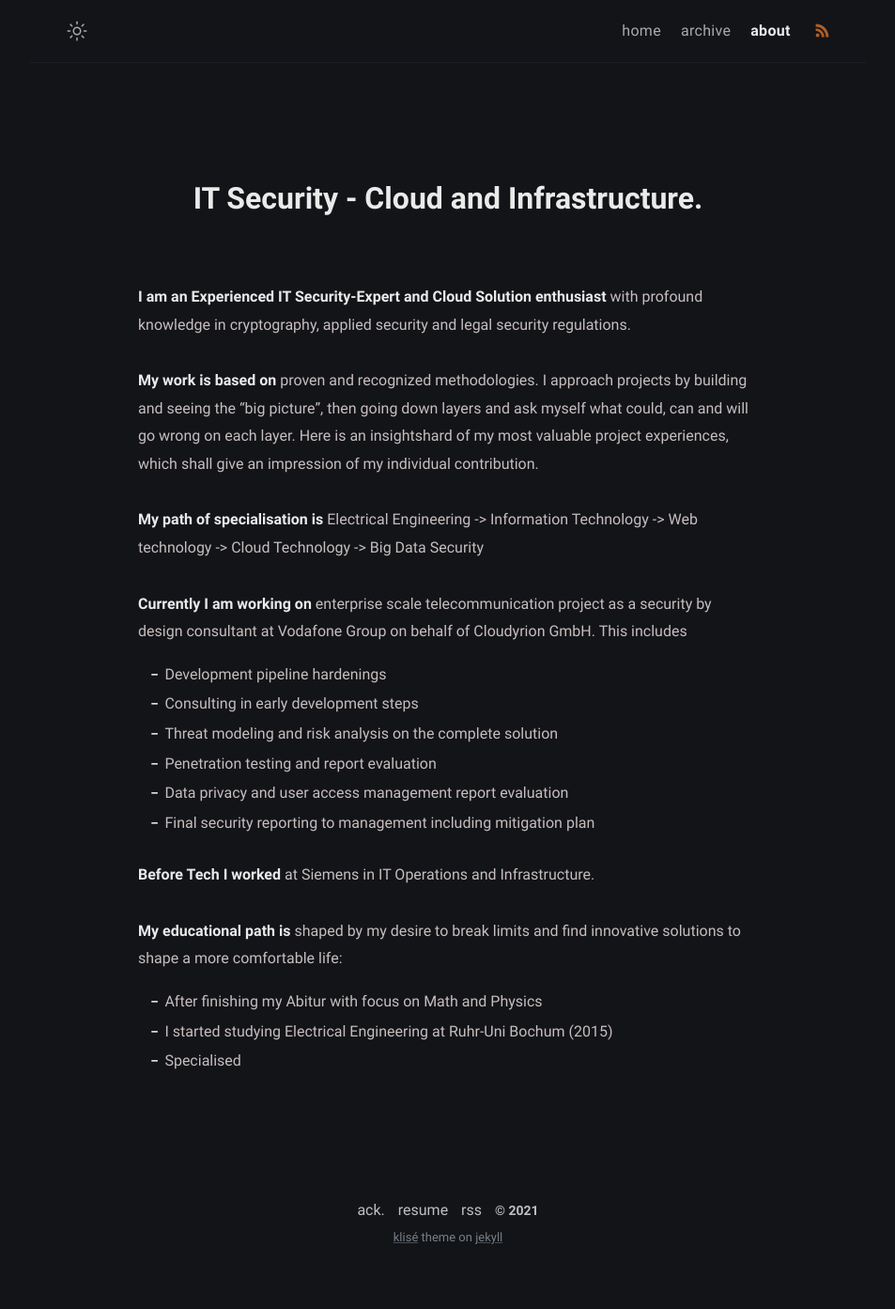
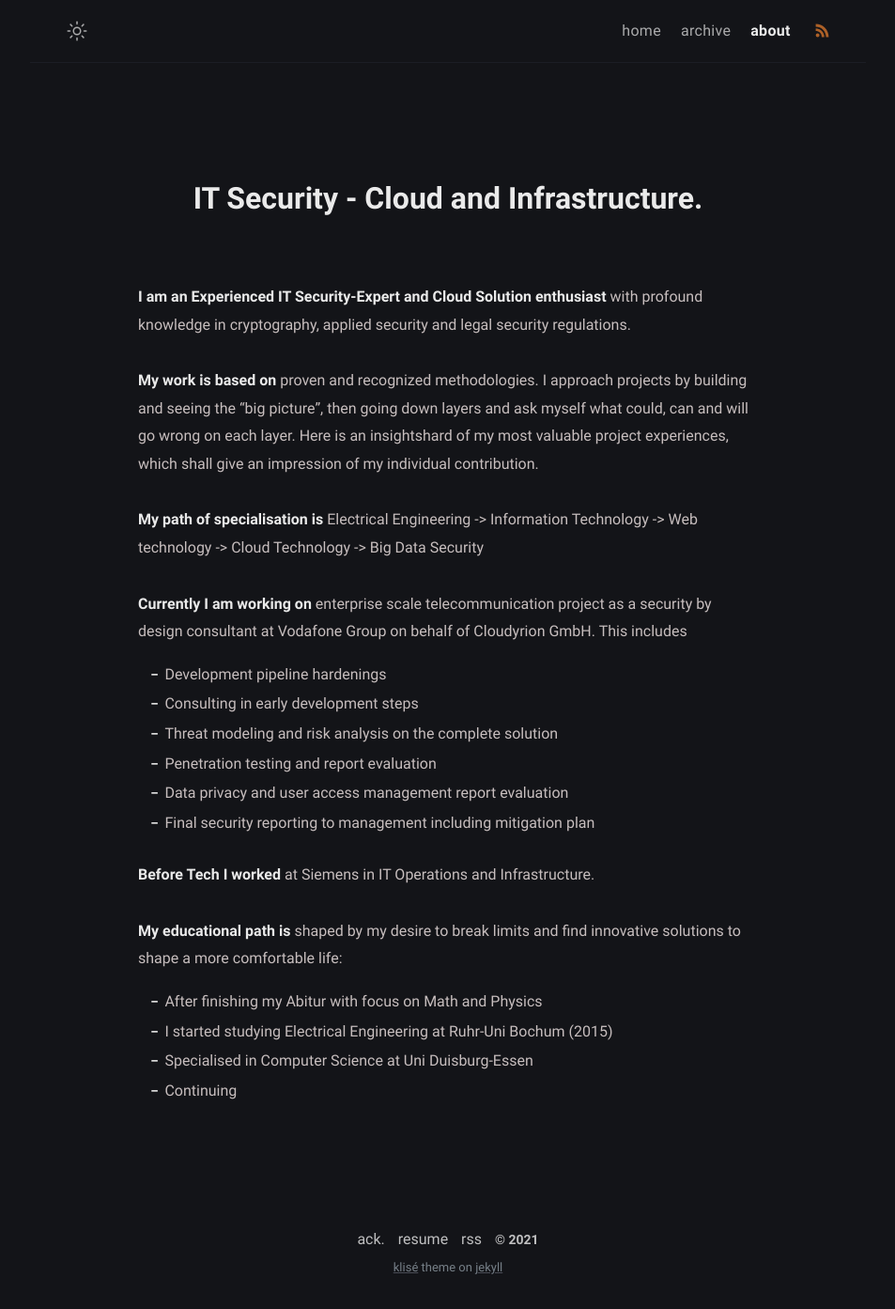
Before and after one commit to securebitAsif/fabulous-jupiter-8f84d, a Jekyll site: the page built from about.md, in a window 1280 px wide. Shown: the whole page at 94% size, without its empty margins (163-1116 px from the left). Built offline with Jekyll 4.4.1, drawn with Linux system fonts in a browser that asks for light colours; before the commit the page ends 1361 px from its top, so only the background shows below that.

Commit message:
about.md: changed

```diff
--- a/about.md
+++ b/about.md
@@ -25,4 +25,5 @@ comments: false
 
 - After finishing my Abitur with focus on Math and Physics
 - I started studying Electrical Engineering at Ruhr-Uni Bochum (2015)
-- Specialised
+- Specialised in Computer Science at Uni Duisburg-Essen
+- Continuing
```
